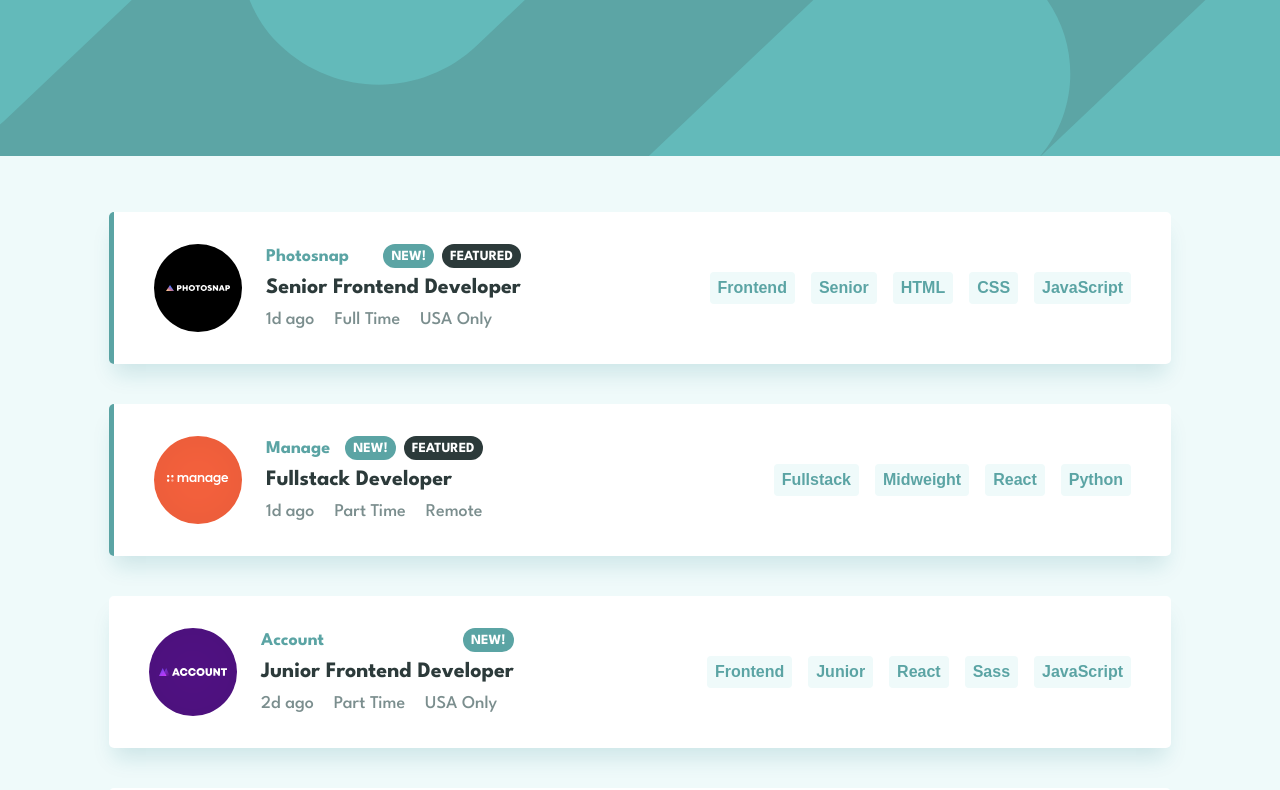
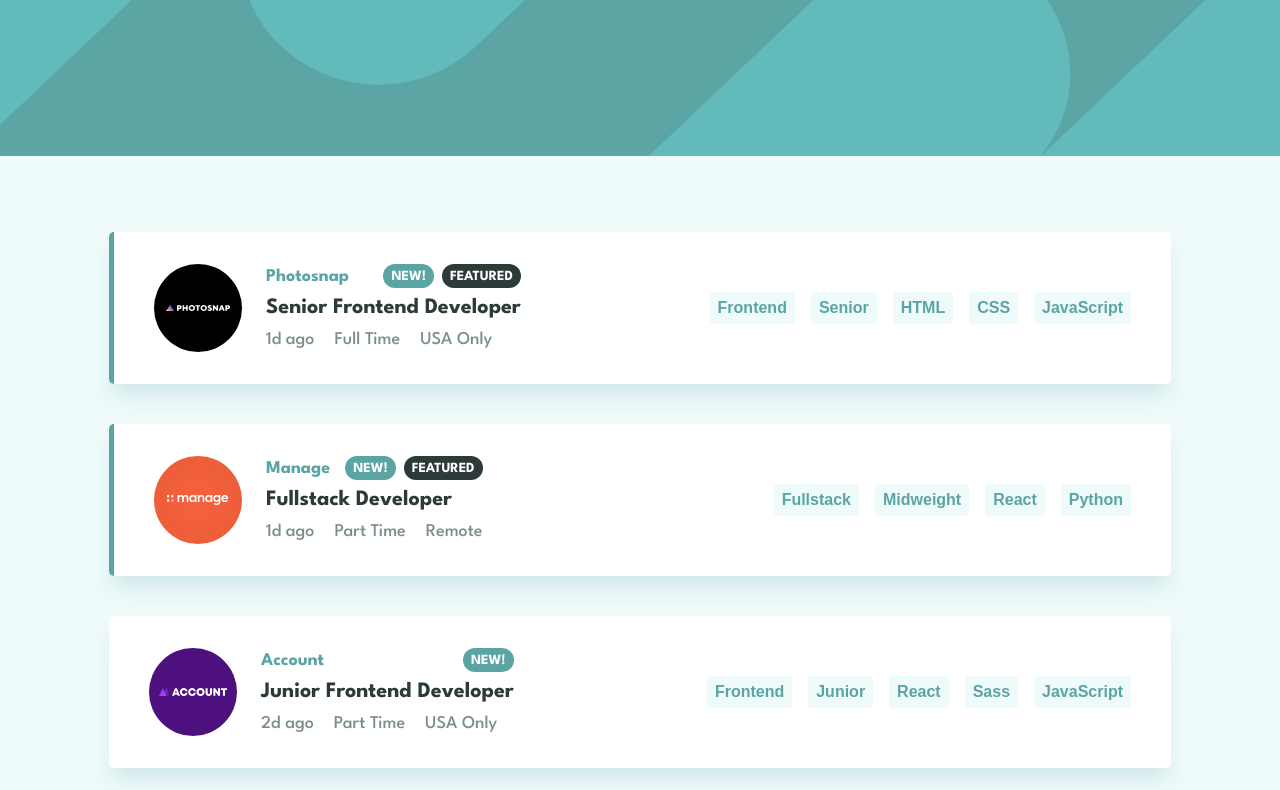
Before and after one commit to ironest/job-listings-with-filtering, a Vue app: page / in a window 1280 px wide. Shown: the top 790 px of the page. Built offline with nearby package versions, Linux system fonts and the light colour scheme.

Commit message:
Fixed bug on margin

```diff
--- a/src/components/card-list.vue
+++ b/src/components/card-list.vue
@@ -36,5 +36,9 @@ const filteredJobs = computed((): Job[] => {
   display: flex;
   flex-direction: column;
   gap: 40px;
+
+  @media only screen and (min-width: 1024px) {
+    margin-top: 76px;
+  }
 }
 </style>
--- a/src/components/filter-bar.vue
+++ b/src/components/filter-bar.vue
@@ -67,9 +67,8 @@ const removeFilter = (filter: string) => {
   display: flex;
   align-items: center;
   gap: 16px;
-  margin-top: -32px;
+  margin-top: -36px;
   background-color: white;
-  /* margin: 120px 24px 24px; */
   padding: 20px;
   border-radius: 5px;
   box-shadow: 0px 15px 20px -5px $color-shadow;
@@ -89,6 +88,10 @@ const removeFilter = (filter: string) => {
       color: $color-primary;
       text-decoration: underline;
     }
+  }
+
+  @media only screen and (min-width: 1024px) {
+    margin-bottom: -36px;
   }
 }
 
```
